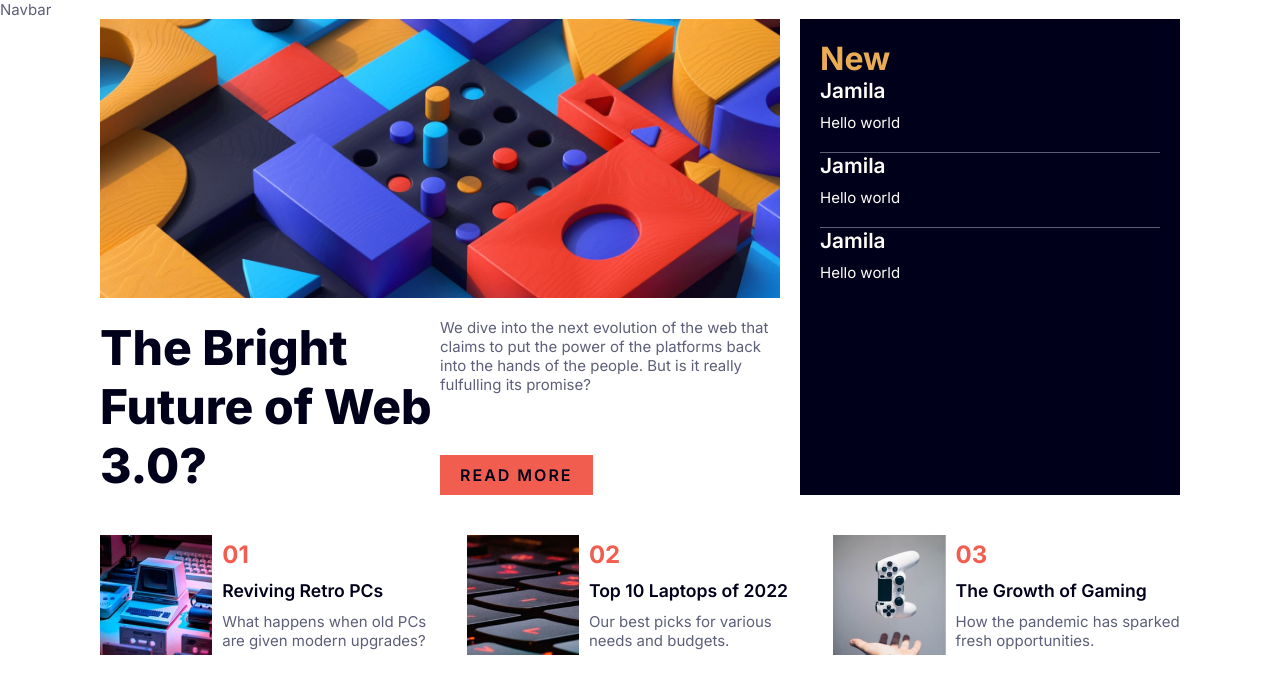
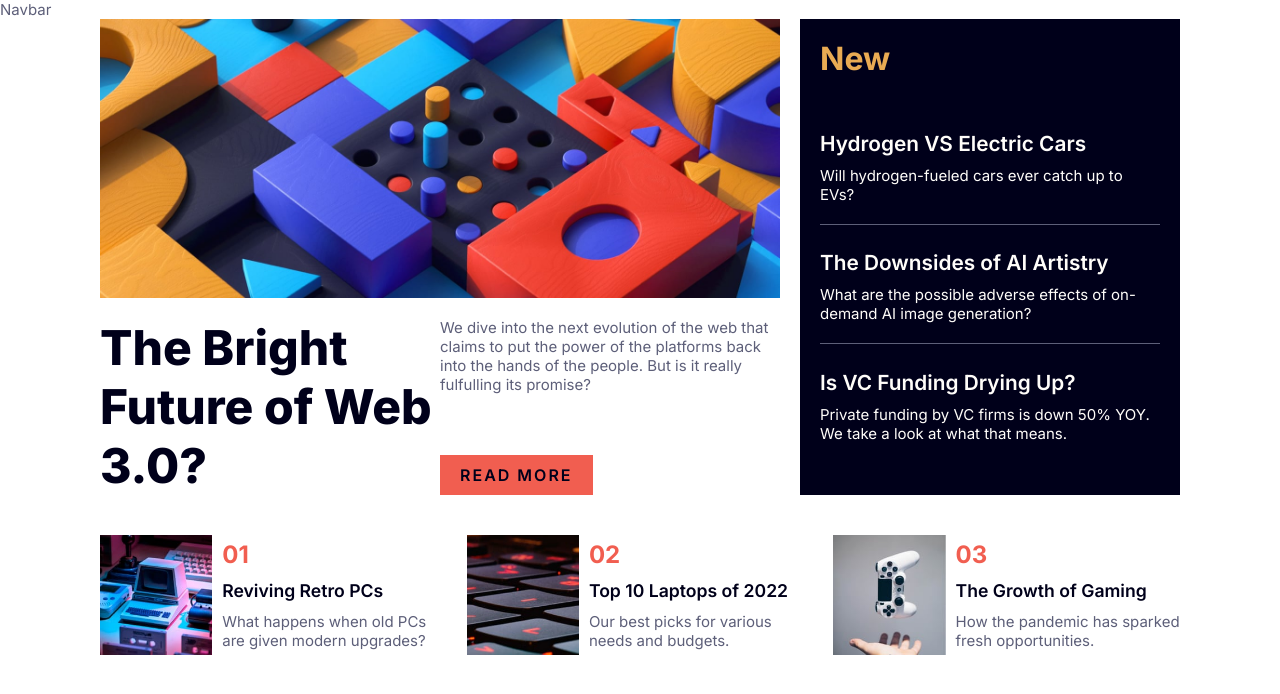
Before and after one commit to EjikeOdoh/homepage-react, a React (Vite) app: page / in a window 1280 px wide. Shown: the top 694 px of the page. Built offline with nearby package versions, Linux system fonts and the light colour scheme.

Commit message:
Done with initial styling for main section

```diff
--- a/src/App.css
+++ b/src/App.css
@@ -30,6 +30,8 @@ main {
     background-color: var(--Very-dark-blue);
     padding: 20px;
     flex: 1;
+    display: flex;
+    flex-direction: column;
 }
 
 .cover-image {
@@ -76,4 +78,12 @@ main {
 .right > h2 {
     font-size: 2rem;
     color: var(--Soft-orange);
+    margin-bottom: 40px;
 }
+
+.right .articles {
+    flex: 1;
+    display: flex;
+    flex-direction: column;
+    justify-content: space-around;
+}
--- a/src/App.jsx
+++ b/src/App.jsx
@@ -49,7 +49,6 @@ const articles = [
   }
 ]
 
-
 function App() {
 
   const cardLinks = cards.map((card) => {
@@ -59,6 +58,15 @@ function App() {
         position={card.position}
         title={card.title}
         desc={card.desc}
+      />
+    )
+  })
+
+  const articleLinks = articles.map((article) => {
+    return (
+      <Article
+        title={article.title}
+        desc={article.desc}
       />
     )
   })
@@ -83,18 +91,7 @@ function App() {
           <div className="right">
             <h2>New</h2>
             <div className="articles">
-              <Article
-                title={"Jamila"}
-                desc={"Hello world"}
-              />
-              <Article
-                title={"Jamila"}
-                desc={"Hello world"}
-              />
-              <Article
-                title={"Jamila"}
-                desc={"Hello world"}
-              />
+              {articleLinks}
             </div>
           </div>
         </div>
```
